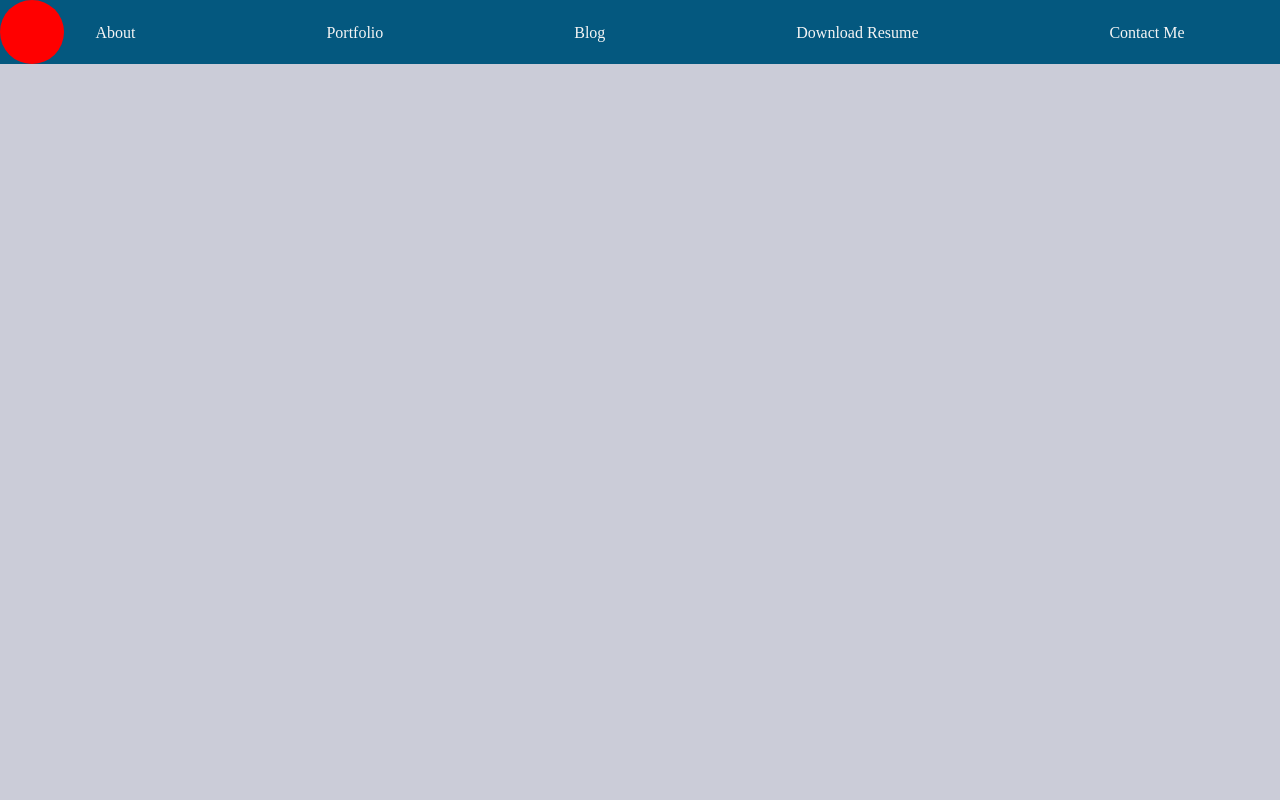
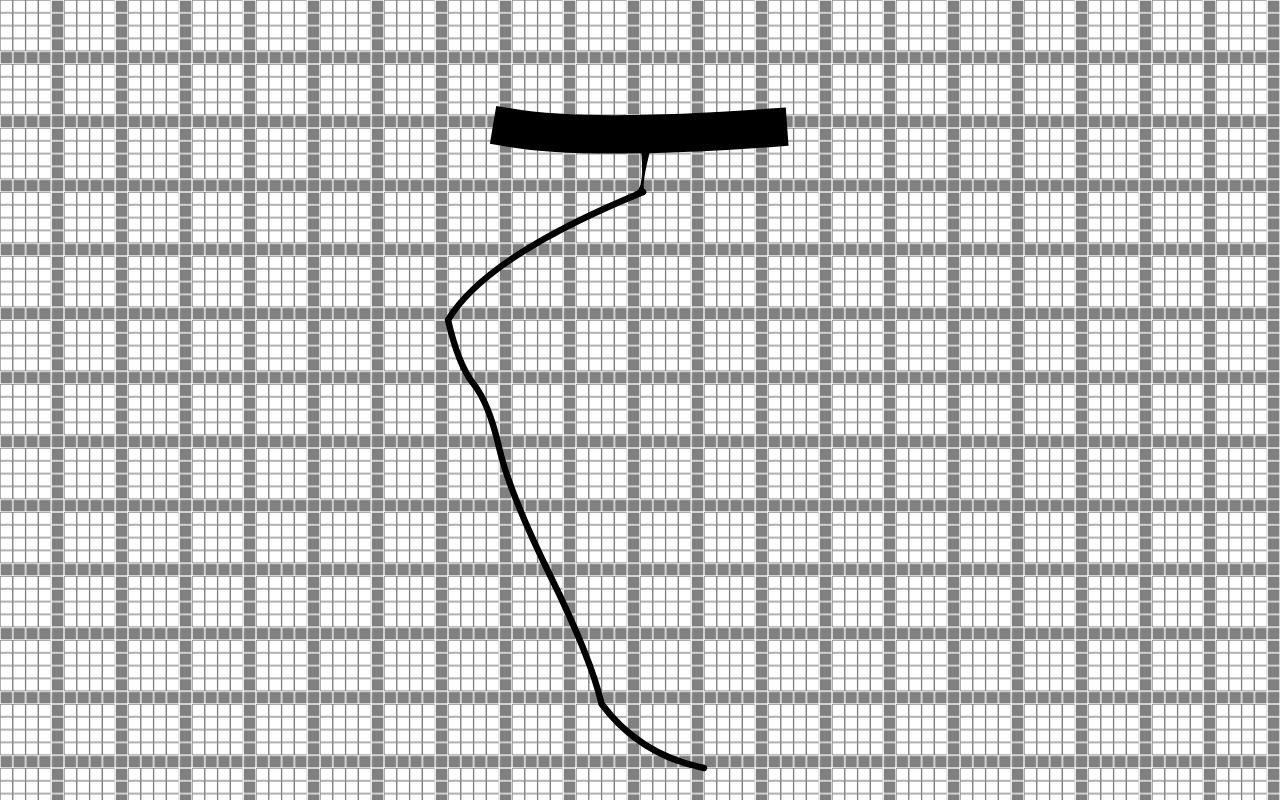
Before and after one commit to StevenDRiggs/my-website, a React (Create React App) app in the folder frontend/: page / in a window 1280 px wide. Shown: the top 800 px of the page. Built offline with nearby package versions, Linux system fonts and the light colour scheme.

Commit message:
interim commit; designing logo

```diff
--- a/frontend/public/index.html
+++ b/frontend/public/index.html
@@ -29,6 +29,9 @@
       work correctly both with client-side routing and a non-root public URL.
       Learn how to configure a non-root public URL by running `npm run build`.
     -->
+    <link rel="preconnect" href="https://fonts.gstatic.com">
+    <link href="https://fonts.googleapis.com/css2?family=Fugaz+One&display=swap" rel="stylesheet">
+
     <title>Get to know...</title>
   </head>
   <body>
--- a/frontend/src/containers/NavBar.css
+++ b/frontend/src/containers/NavBar.css
@@ -4,7 +4,8 @@ div.navbar {
   position: sticky;
   top: 0;
   background-color: #04587f;
-  padding-top: 1.5em;
+  padding-top: 1.2em;
+  font-family: 'Fugaz One', cursive;
 }
 
 div.navbar ul {
--- a/frontend/src/index.js
+++ b/frontend/src/index.js
@@ -1,18 +1,12 @@
 import React from 'react';
 import ReactDOM from 'react-dom';
-import App from './App';
-//import reportWebVitals from './reportWebVitals';
+import { ReactComponent as Logo } from './images/logo.svg';
 
 import './index.css'
 
 ReactDOM.render(
   <React.StrictMode>
-    <App />
+    <Logo />
   </React.StrictMode>,
   document.getElementById('root')
 );
-
-// If you want to start measuring performance in your app, pass a function
-// to log results (for example: reportWebVitals(console.log))
-// or send to an analytics endpoint. Learn more: https://bit.ly/CRA-vitals
-//reportWebVitals();
```
Also changed, not shown: frontend/src/orig index.js (added, +18 -0 lines), frontend/src/images/logo.svg, 1 other file (tests, documents, lock files or other folders).
